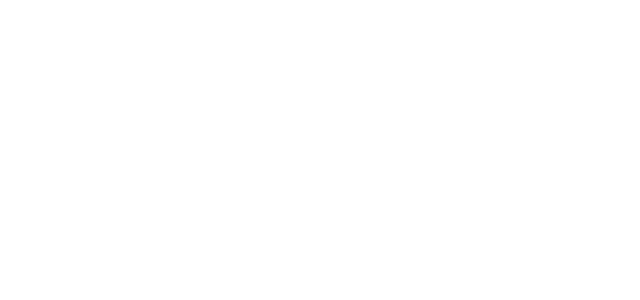
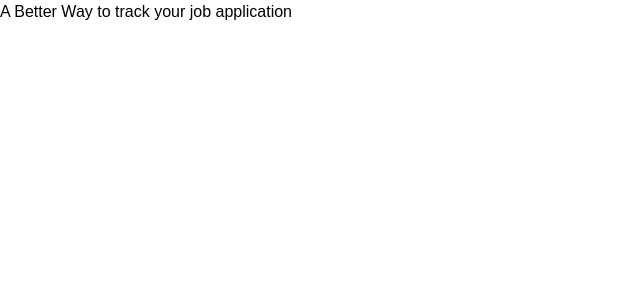
Before and after one commit to MostofaSeum/Job-Application-Tracker, a Next.js app: page / in a window 1280 px wide. Shown: the top 300 px of the page, without its empty margins (0-640 px from the left). Built offline with nearby package versions, Linux system fonts and the light colour scheme.

Commit message:
feat: initialize landing page with hero section structure

```diff
--- a/app/page.tsx
+++ b/app/page.tsx
@@ -2,6 +2,13 @@
 
 export default function Home() {
   return (
-    <div className="flex min-h-screen flex-col"></div>
+    <div className="flex min-h-screen flex-col bg-white ">
+      <main className="flex 1">
+        {/* Hero Section */}
+        <section className="text-black">
+          <h1>A Better Way to track your job application</h1>
+        </section>
+      </main>
+    </div>
   );
 }
```
